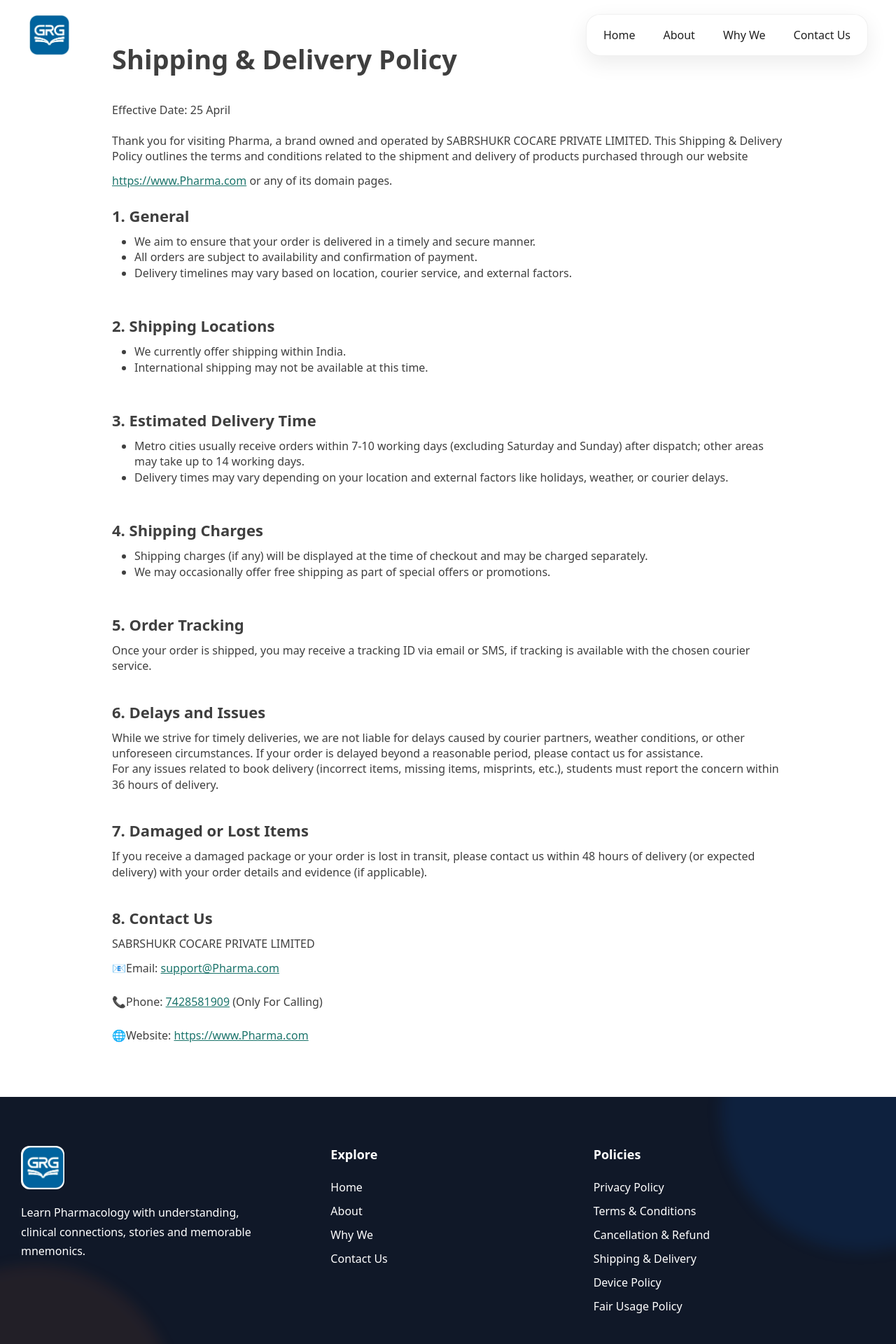
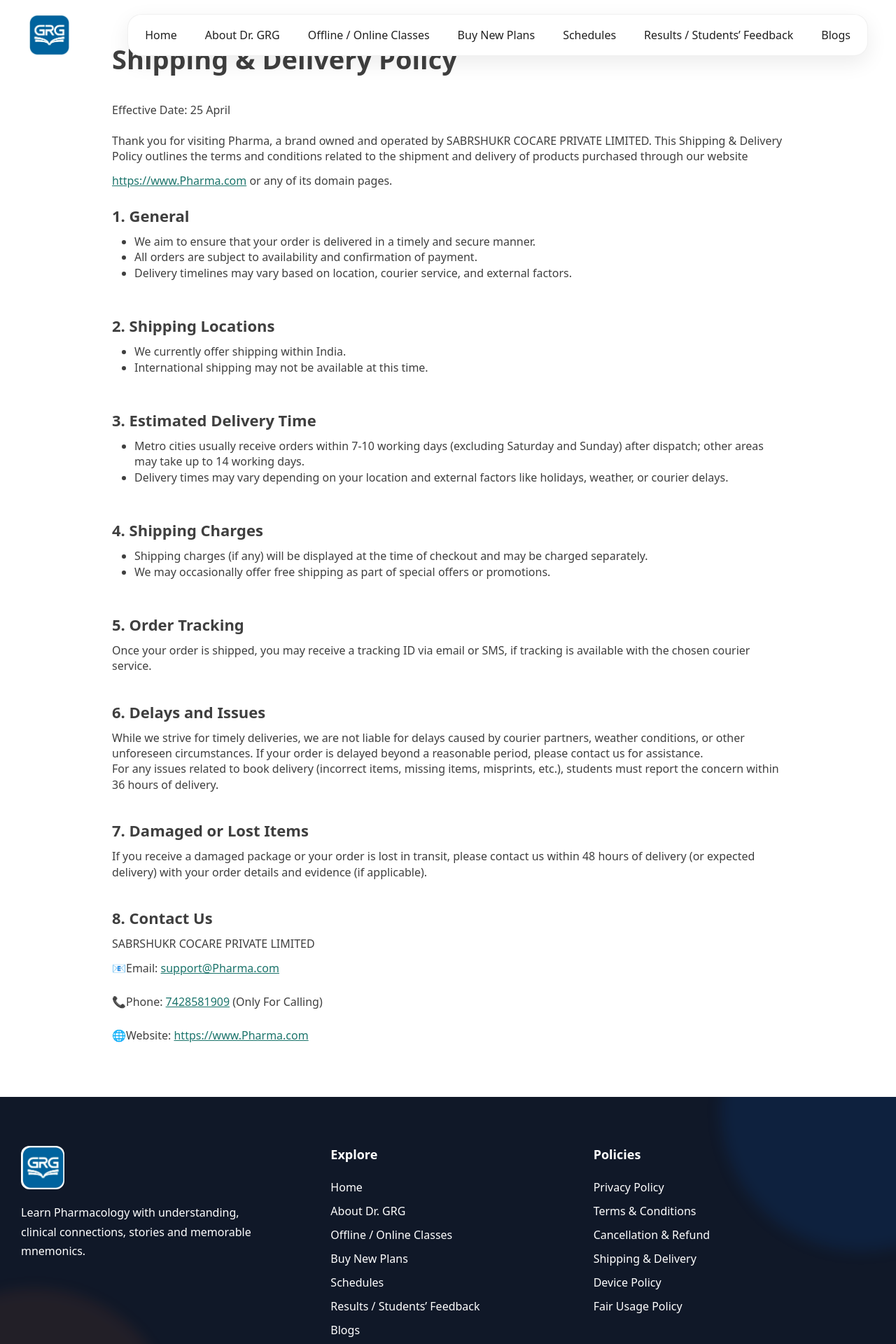
Before and after one commit to VikasChauhanBD/demo-website, a React (Vite) app: page /shipping-delivery in a window 1280 px wide. Shown: the top 1920 px of the page at 70% size. Built offline with nearby package versions, Linux system fonts and the light colour scheme.

Commit message:
navbar and footer updated

```diff
--- a/src/components/comman/footer/Footer.jsx
+++ b/src/components/comman/footer/Footer.jsx
@@ -50,10 +50,13 @@
           <div className="footer-column footer-animate">
             <h3>Explore</h3>
 
-            <a href="#home">Home</a>
-            <a href="#about">About</a>
-            <a href="#why-we">Why We</a>
-            <a href="#contact">Contact Us</a>
+            <a href="/">Home</a>
+            <a href="/about">About Dr. GRG</a>
+            <a href="/classes">Offline / Online Classes</a>
+            <a href="#plans">Buy New Plans</a>
+            <a href="#schedules">Schedules</a>
+            <a href="#results">Results / Students’ Feedback</a>
+            <a href="#blogs">Blogs</a>
           </div>
 
           {/* Policies */}
--- a/src/components/comman/navbar/Navbar.jsx
+++ b/src/components/comman/navbar/Navbar.jsx
@@ -117,9 +117,12 @@
         {/* Desktop Menu */}
         <div className="navbar-content navbar-desktop" ref={desktopMenuRef}>
           <a href="/">Home</a>
-          <a href="/about">About</a>
-          <a href="#why-we">Why We</a>
-          <a href="#contact">Contact Us</a>
+          <a href="/about">About Dr. GRG</a>
+          <a href="/classes">Offline / Online Classes</a>
+          <a href="#plans">Buy New Plans</a>
+          <a href="#schedules">Schedules</a>
+          <a href="#results">Results / Students’ Feedback</a>
+          <a href="#blogs">Blogs</a>
         </div>
 
         {/* Hamburger */}
@@ -146,19 +149,37 @@
 
           <div ref={(el) => (menuItemsRef.current[1] = el)}>
             <a href="/about" onClick={closeMenu}>
-              About
+              About Dr. GRG
             </a>
           </div>
 
           <div ref={(el) => (menuItemsRef.current[2] = el)}>
-            <a href="#why-we" onClick={closeMenu}>
-              Why We
+            <a href="/classes" onClick={closeMenu}>
+              Offline / Online Classes
             </a>
           </div>
 
           <div ref={(el) => (menuItemsRef.current[3] = el)}>
-            <a href="#contact" onClick={closeMenu}>
-              Contact Us
+            <a href="#plans" onClick={closeMenu}>
+              Buy New Plans
+            </a>
+          </div>
+
+          <div ref={(el) => (menuItemsRef.current[3] = el)}>
+            <a href="#schedules" onClick={closeMenu}>
+              Schedules
+            </a>
+          </div>
+
+          <div ref={(el) => (menuItemsRef.current[3] = el)}>
+            <a href="#results" onClick={closeMenu}>
+              Results / Students’ Feedback
+            </a>
+          </div>
+
+          <div ref={(el) => (menuItemsRef.current[3] = el)}>
+            <a href="#blogs" onClick={closeMenu}>
+              Blogs
             </a>
           </div>
         </div>
--- a/src/components/home/videoHero/VideoHero.css
+++ b/src/components/home/videoHero/VideoHero.css
@@ -127,7 +127,7 @@
 }
 
 .video-hero-text h1 {
-  font-size: 72px;
+  font-size: 60px;
   font-weight: 400;
   line-height: 1.2;
   margin: 0;
@@ -191,9 +191,14 @@
 /* ---------------------------------- Responsive ------------------------- */
 
 @media (max-width: 868px) {
+  .video-hero-header {
+    align-items: end;
+  }
+
   .video-hero-content {
     width: 100%;
     padding: 20px;
+    margin-bottom: 2rem;
   }
 
   .video-hero-text h1 {
@@ -208,6 +213,6 @@
 
 @media (max-width: 500px) {
   .video-hero-text h1 {
-    font-size: 28px;
+    font-size: 32px;
   }
 }
```
